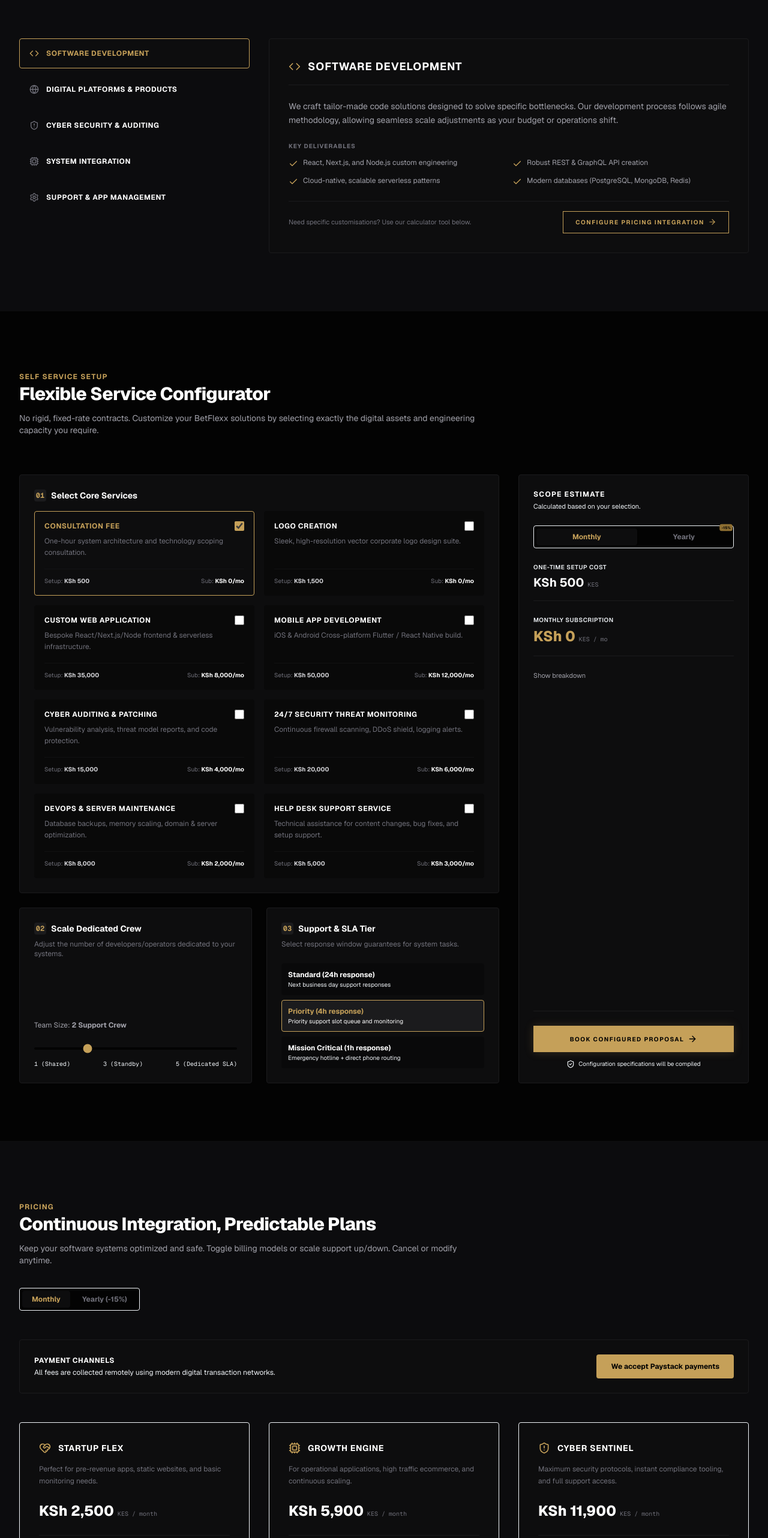
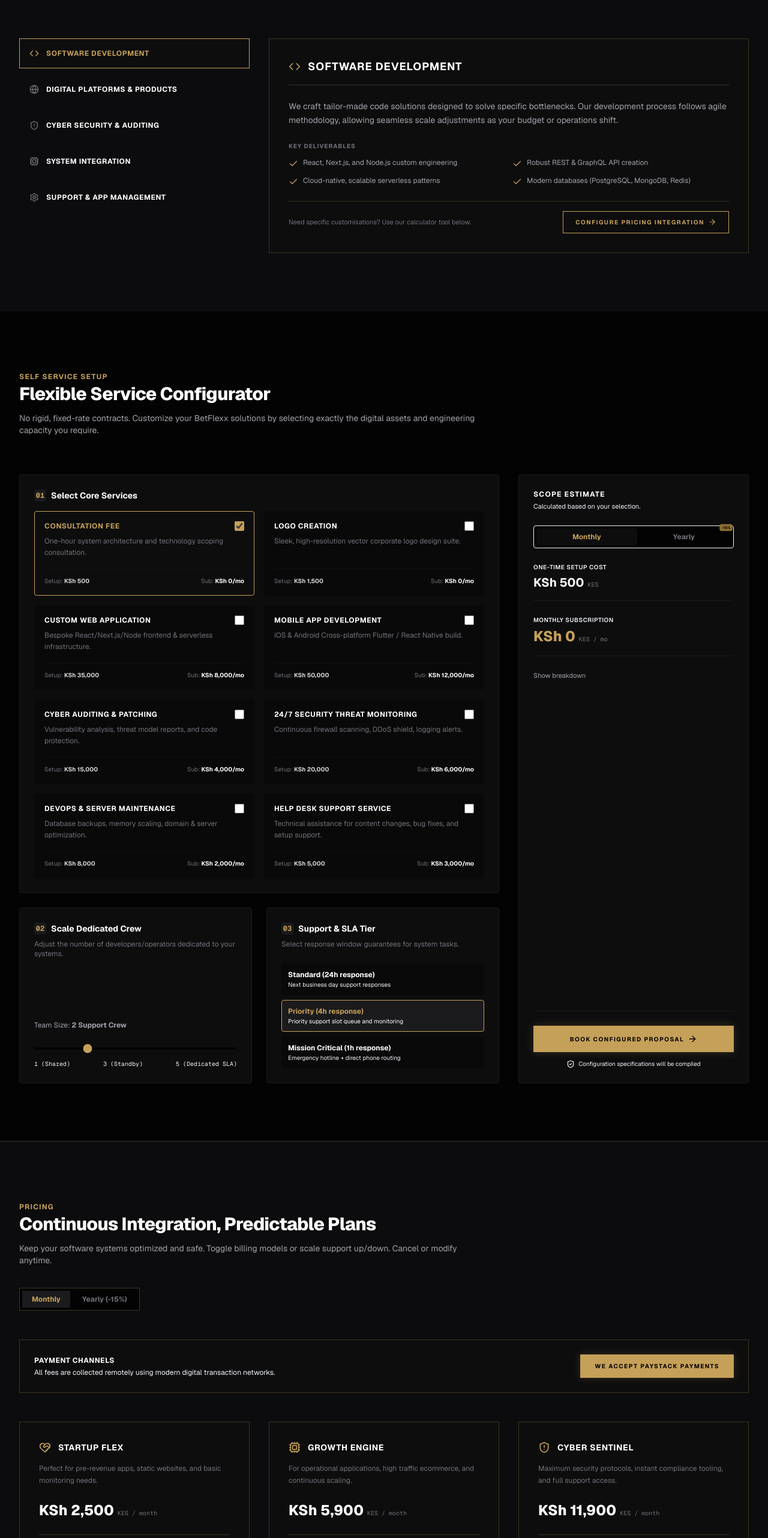
Before and after one commit to devflex001/turbo-fiesta, a Next.js app: page / in a window 1280 px wide. Shown: the part 889-3453 px from the top of the page at 60% size. Built offline with nearby package versions, Linux system fonts and the light colour scheme.

Commit message:
feat: implement AboutUs, ContactForm, Services, and Subscriptions components for landing page

```diff
--- a/app/components/AboutUs.tsx
+++ b/app/components/AboutUs.tsx
@@ -5,14 +5,14 @@ import { Compass, Sparkles, Flame, Sliders } from "lucide-react";
 
 export default function AboutUs() {
   return (
-    <section id="about" className="py-24 bg-[#09090b] border-t border-zinc-900">
+    <section id="about" className="py-24 bg-[#030303] border-t border-gold-border">
       <div className="max-w-7xl mx-auto px-4 sm:px-6 lg:px-8">
 
         <div className="grid grid-cols-1 lg:grid-cols-12 gap-12 items-center">
 
           {/* Left Text Column */}
           <div className="lg:col-span-7 space-y-6">
-            <div className="inline-flex items-center space-x-2 px-3 py-1 bg-zinc-900 border border-gold-border rounded text-xs text-gold-main uppercase tracking-wider font-semibold">
+            <div className="inline-flex items-center space-x-2 px-3 py-1 bg-zinc-900 border border-gold-border rounded-none text-xs text-gold-main uppercase tracking-wider font-semibold">
               <Sparkles className="w-3.5 h-3.5 text-gold-main" />
               <span>Behind the Tech</span>
             </div>
@@ -35,7 +35,7 @@ export default function AboutUs() {
             {/* Core Values Bullets */}
             <div className="grid grid-cols-1 sm:grid-cols-2 gap-6 pt-4">
               <div className="flex gap-3">
-                <div className="p-2.5 h-10 w-10 shrink-0 rounded bg-zinc-900 border border-zinc-800 flex items-center justify-center text-gold-main">
+                <div className="p-2.5 h-10 w-10 shrink-0 rounded-none bg-zinc-900 border border-gold-border flex items-center justify-center text-gold-main">
                   <Compass className="w-5 h-5" />
                 </div>
                 <div>
@@ -45,7 +45,7 @@ export default function AboutUs() {
               </div>
 
               <div className="flex gap-3">
-                <div className="p-2.5 h-10 w-10 shrink-0 rounded bg-zinc-900 border border-zinc-800 flex items-center justify-center text-gold-main">
+                <div className="p-2.5 h-10 w-10 shrink-0 rounded-none bg-zinc-900 border border-gold-border flex items-center justify-center text-gold-main">
                   <Sliders className="w-5 h-5" />
                 </div>
                 <div>
@@ -56,12 +56,12 @@ export default function AboutUs() {
             </div>
           </div>
 
-          {/* Right Visual Column (Glassmorphic DNA Card) */}
+          {/* Right Visual Column */}
           <div className="lg:col-span-5 flex justify-center">
-            <div className="bg-zinc-900 border border-zinc-800 rounded p-6 sm:p-8 w-full max-w-[400px]">
+            <div className="bg-[#0d0d0e] border border-gold-border rounded-none p-6 sm:p-8 w-full max-w-[400px]">
 
-              <div className="flex items-center gap-3.5 mb-6 border-b border-zinc-800 pb-4">
-                <div className="p-2 bg-zinc-950 border border-zinc-850 text-gold-main rounded">
+              <div className="flex items-center gap-3.5 mb-6 border-b border-gold-border pb-4">
+                <div className="p-2 bg-zinc-950 border border-gold-border text-gold-main rounded-none">
                   <Flame className="w-5 h-5" />
                 </div>
                 <div>
@@ -71,23 +71,23 @@ export default function AboutUs() {
               </div>
 
               <div className="space-y-4 font-mono text-[11px] text-zinc-400">
-                <div className="p-3 bg-zinc-950 rounded border border-zinc-850">
+                <div className="p-3 bg-zinc-950 rounded-none border border-gold-border">
                   <span className="text-gold-main font-bold">// Philosophy</span>
                   <p className="text-zinc-350 mt-1">Flexibility is not a buzzword. It is the architectural standard. Every system must scale without locking the client into vendor traps.</p>
                 </div>
 
                 <div className="grid grid-cols-2 gap-3.5 text-center">
-                  <div className="p-2.5 bg-zinc-950 rounded border border-zinc-850">
+                  <div className="p-2.5 bg-zinc-950 rounded-none border border-gold-border">
                     <span className="text-zinc-650 block text-[9px]">FOUNDED</span>
                     <span className="text-white font-bold text-xs">2023</span>
                   </div>
-                  <div className="p-2.5 bg-zinc-950 rounded border border-zinc-850">
+                  <div className="p-2.5 bg-zinc-950 rounded-none border border-gold-border">
                     <span className="text-zinc-650 block text-[9px]">CHANNELS</span>
                     <span className="text-white font-bold text-xs">Remote</span>
                   </div>
                 </div>
 
-                <div className="p-3 bg-zinc-950 rounded border border-zinc-850">
+                <div className="p-3 bg-zinc-950 rounded-none border border-gold-border">
                   <span className="text-gold-main block font-bold">// Tech Scope</span>
                   <p className="text-white mt-1">Web & Mobile Apps, Systems Integration, Cyber Auditing & Tech Support.</p>
                 </div>
--- a/app/components/Services.tsx
+++ b/app/components/Services.tsx
@@ -98,7 +98,7 @@ export default function Services() {
                 <button
                   key={index}
                   onClick={() => setActiveTab(index)}
-                  className={`w-full text-left p-4 rounded border transition-all cursor-pointer ${
+                  className={`w-full text-left p-4 rounded-none border transition-all cursor-pointer ${
                     isSelected
                       ? "bg-zinc-900 border-gold-main text-white"
                       : "bg-transparent border-transparent text-zinc-400 hover:text-zinc-200"
@@ -117,9 +117,9 @@ export default function Services() {
 
           {/* Details Content Screen */}
           <div className="lg:col-span-8">
-            <div className="bg-[#0d0d0e] border border-zinc-800 rounded p-6 sm:p-8">
+            <div className="bg-[#0d0d0e] border border-gold-border rounded-none p-6 sm:p-8">
 
-              <div className="flex items-center gap-3 border-b border-zinc-800 pb-4 mb-6">
+              <div className="flex items-center gap-3 border-b border-gold-border pb-4 mb-6">
                 <ActiveIcon className="w-5 h-5 text-gold-main" />
                 <h3 className="text-lg font-bold text-white uppercase tracking-wider">{services[activeTab].title}</h3>
               </div>
@@ -141,7 +141,7 @@ export default function Services() {
                   </div>
                 </div>
 
-                <div className="pt-4 border-t border-zinc-800 flex flex-col sm:flex-row items-center justify-between gap-4">
+                <div className="pt-4 border-t border-gold-border flex flex-col sm:flex-row items-center justify-between gap-4">
                   <span className="text-[11px] text-zinc-500">Need specific customisations? Use our calculator tool below.</span>
                   <button
                     onClick={() => {
--- a/app/components/Subscriptions.tsx
+++ b/app/components/Subscriptions.tsx
@@ -65,7 +65,7 @@ export default function Subscriptions() {
   };
 
   return (
-    <section id="subscriptions" className="py-24 bg-[#0c0c0e] border-t border-zinc-900">
+    <section id="subscriptions" className="py-24 bg-[#0c0c0e] border-t border-gold-border">
       <div className="max-w-7xl mx-auto px-4 sm:px-6 lg:px-8 space-y-12">
 
         {/* Title */}
@@ -80,19 +80,19 @@ export default function Subscriptions() {
 
           {/* Billing Cycle Toggle */}
           <div className="pt-6 flex justify-start">
-            <div className="bg-zinc-950 p-1 rounded border border-zinc-850 inline-flex items-center gap-1">
+            <div className="bg-zinc-950 p-1 rounded-none border border-gold-border inline-flex items-center gap-1">
               <button
                 onClick={() => setBillingCycle("monthly")}
-                className={`px-4 py-1.5 rounded text-xs font-bold transition-all cursor-pointer ${
-                  billingCycle === "monthly" ? "bg-zinc-900 text-gold-main" : "text-zinc-500 hover:text-zinc-350"
+                className={`px-4 py-1.5 rounded-none text-xs font-bold transition-all cursor-pointer ${
+                  billingCycle === "monthly" ? "bg-[#1b1b1d] text-gold-main" : "text-zinc-500 hover:text-zinc-350"
                 }`}
               >
                 Monthly
               </button>
               <button
                 onClick={() => setBillingCycle("yearly")}
-                className={`px-4 py-1.5 rounded text-xs font-bold transition-all cursor-pointer ${
-                  billingCycle === "yearly" ? "bg-zinc-900 text-gold-main" : "text-zinc-500 hover:text-zinc-355"
+                className={`px-4 py-1.5 rounded-none text-xs font-bold transition-all cursor-pointer ${
+                  billingCycle === "yearly" ? "bg-[#1b1b1d] text-gold-main" : "text-zinc-500 hover:text-zinc-355"
                 }`}
               >
                 Yearly (-15%)
@@ -102,7 +102,7 @@ export default function Subscriptions() {
         </div>
 
         {/* Dynamic Alert Banner for Paystack */}
-        <div className="p-6 rounded bg-zinc-900 border border-zinc-800 flex flex-col sm:flex-row items-center justify-between gap-4">
+        <div className="p-6 rounded-none bg-zinc-900 border border-gold-border flex flex-col sm:flex-row items-center justify-between gap-4">
           <div className="space-y-1 text-center sm:text-left">
             <h4 className="text-xs font-bold text-white uppercase tracking-wider">Payment Channels</h4>
             <p className="text-xs text-zinc-450">All fees are collected remotely using modern digital transaction networks.</p>
@@ -110,7 +110,7 @@ export default function Subscriptions() {
           <div className="relative">
             <button
               onClick={handlePaystackPress}
-              className="px-6 py-3 bg-gold-main hover:bg-[#b08e4b] text-black rounded text-xs font-bold transition-colors cursor-pointer"
+              className="btn-gold-solid px-6 py-3 text-[10px] cursor-pointer"
             >
               We accept Paystack payments
             </button>
@@ -130,7 +130,7 @@ export default function Subscriptions() {
             return (
               <div
                 key={index}
-                className="relative flex flex-col justify-between rounded border border-zinc-850 p-6 sm:p-8 bg-zinc-900"
+                className="relative flex flex-col justify-between rounded-none border border-gold-border p-6 sm:p-8 bg-zinc-900"
               >
                 <div>
                   <div className="flex items-center gap-3 mb-4">
@@ -147,7 +147,7 @@ export default function Subscriptions() {
                     <span className="text-xs text-zinc-500 ml-1.5 font-mono text-[10px]">KES / month</span>
                   </div>
 
-                  <hr className="border-zinc-800 mb-6" />
+                  <hr className="border-gold-border mb-6" />
 
                   {/* Feature Checklist */}
                   <ul className="space-y-3.5 text-xs text-zinc-400">
@@ -161,13 +161,13 @@ export default function Subscriptions() {
                 </div>
 
                 {/* CTA Action button */}
-                <div className="mt-8 pt-4 border-t border-zinc-800">
+                <div className="mt-8 pt-4 border-t border-gold-border">
                   <button
                     onClick={() => {
                       const contactForm = document.getElementById("contact");
                       if (contactForm) contactForm.scrollIntoView({ behavior: "smooth" });
                     }}
-                    className="w-full py-2.5 rounded text-xs font-semibold text-black bg-white hover:bg-zinc-200 transition-colors cursor-pointer flex items-center justify-center gap-2"
+                    className="btn-gold-solid w-full py-3 text-[10px] cursor-pointer flex items-center justify-center gap-2"
                   >
                     {plan.cta}
                     <Send className="w-3.5 h-3.5" />
```
Also changed, not shown: app/components/ContactForm.tsx (+14 -14 lines).
